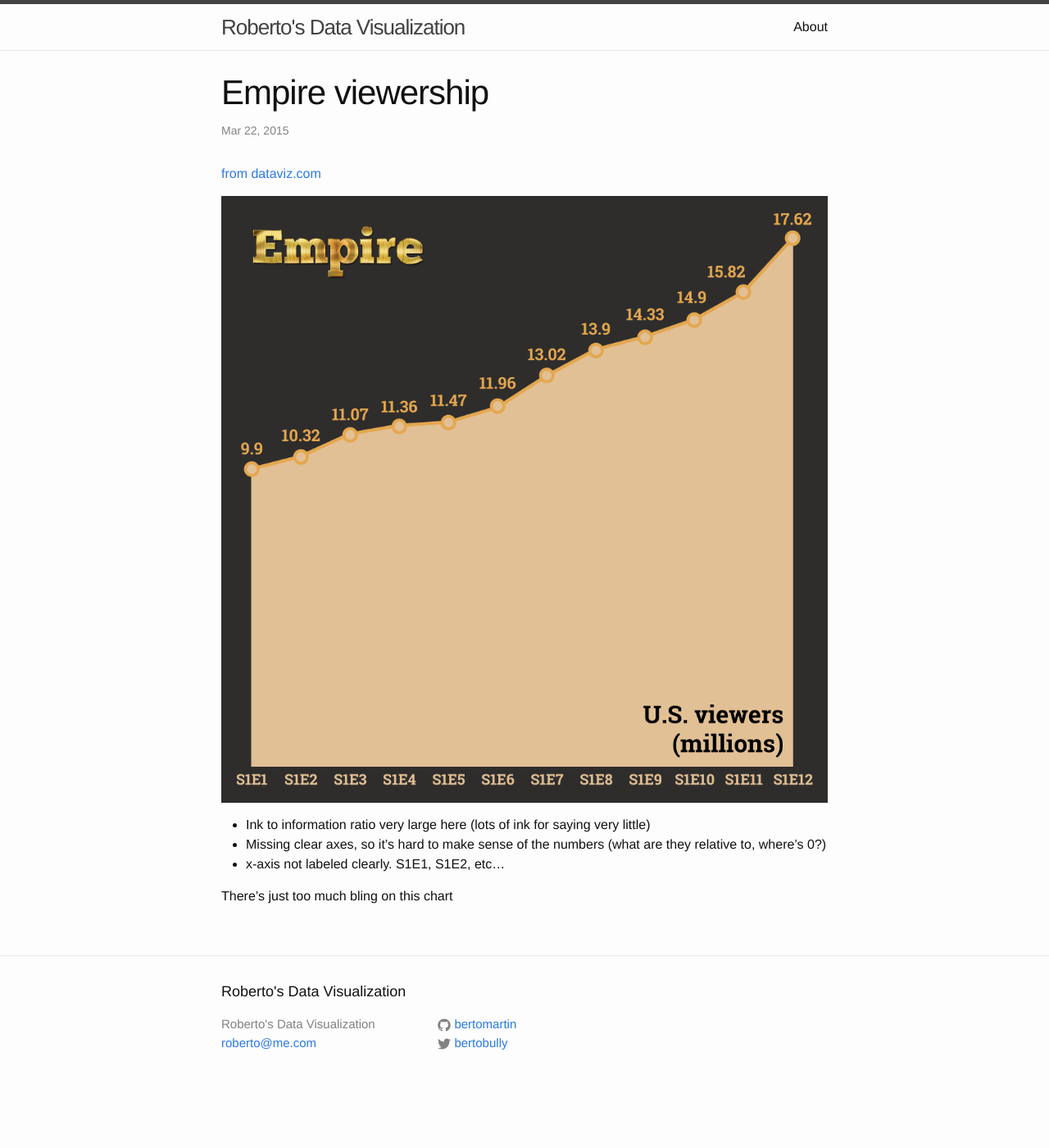
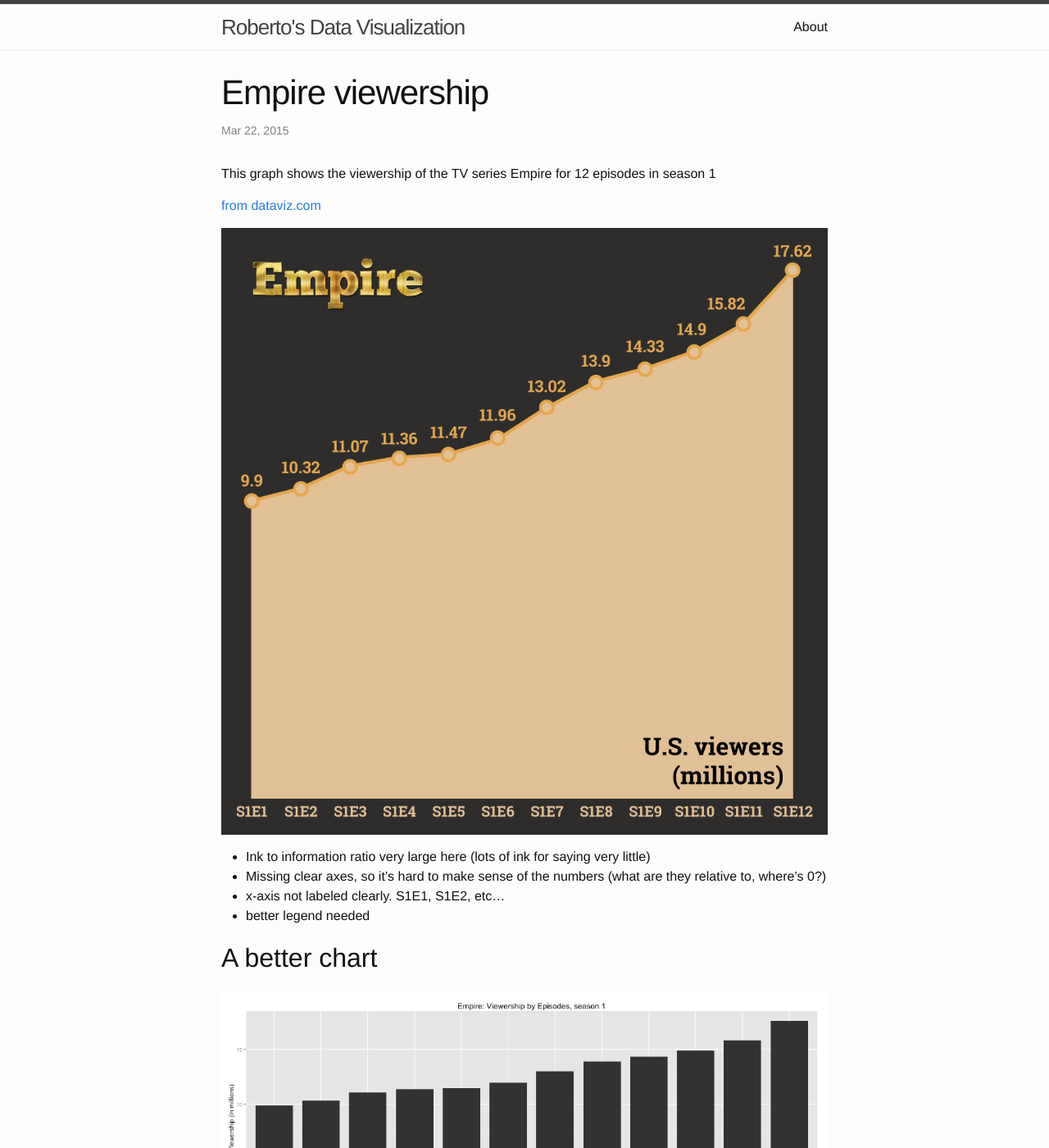
Before and after one commit to bertomartin/bertomartin.github.io, a Jekyll site: the page built from _posts/2015-03-13-badcharts4.markdown, in a window 1280 px wide and 1400 px high. Shown: the whole window at 82% size. Built offline with Jekyll 4.4.1, drawn with Linux system fonts in a browser that asks for light colours.

Commit message:
updating empire post

```diff
--- a/_posts/2015-03-13-badcharts4.markdown
+++ b/_posts/2015-03-13-badcharts4.markdown
@@ -5,6 +5,7 @@ date:   2015-03-22
 image: /images/empire.png
 blurb: "Too much bling in this chart"
 ---
+This graph shows the viewership of the TV series Empire for 12 episodes in season 1
 
 [from dataviz.com](http://dadaviz.com/i/3647)
 
@@ -14,5 +15,7 @@ blurb: "Too much bling in this chart"
 * Ink to information ratio very large here (lots of ink for saying very little)
 * Missing clear axes, so it's hard to make sense of the numbers (what are they relative to, where's 0?)
 * x-axis not labeled clearly. S1E1, S1E2, etc...
+* better legend needed
 
-There's just too much bling on this chart
+## A better chart
+![Empire viewership chart](/images/empire2.png){: .center-image }
```
Also changed, not shown: images/empire2.png (added).
